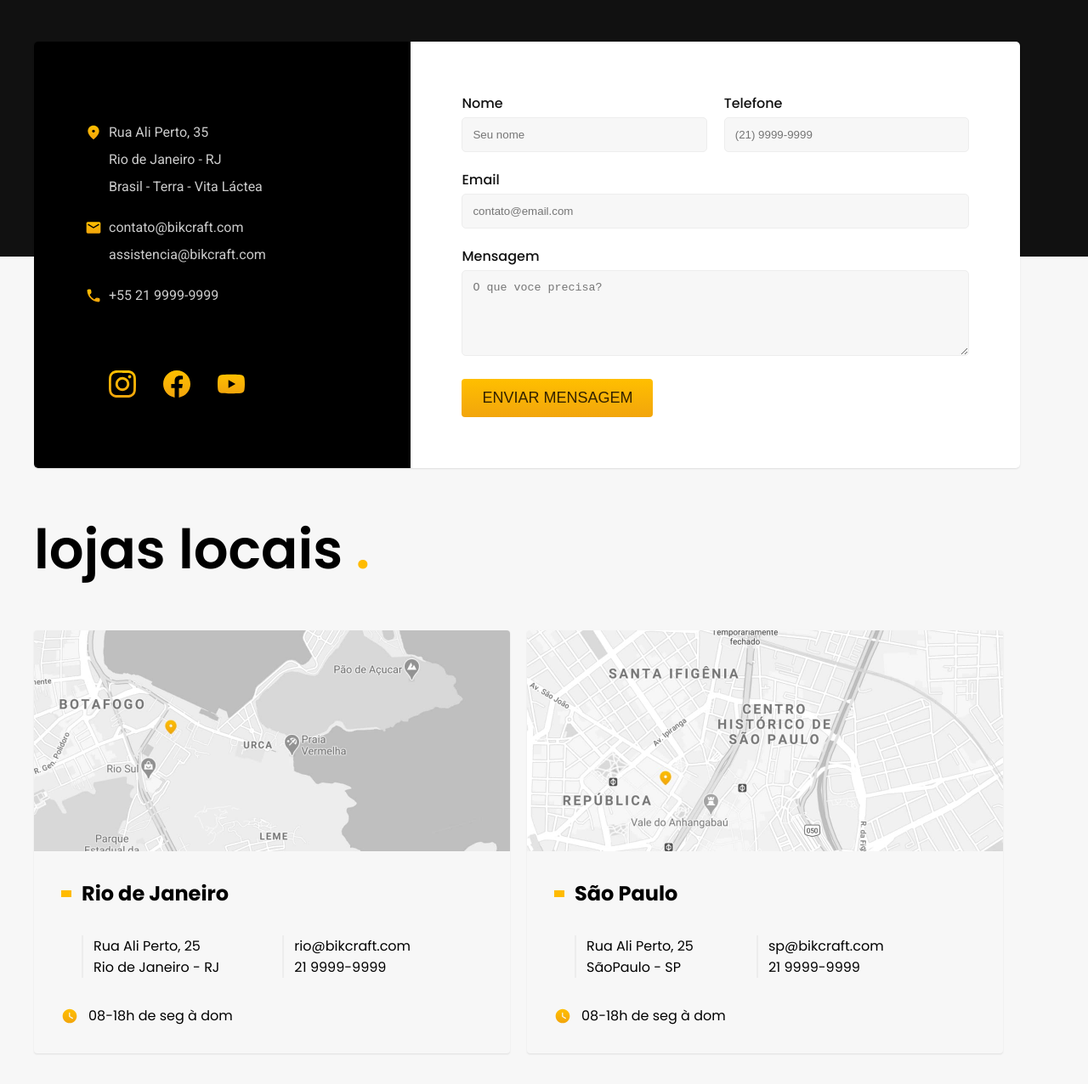
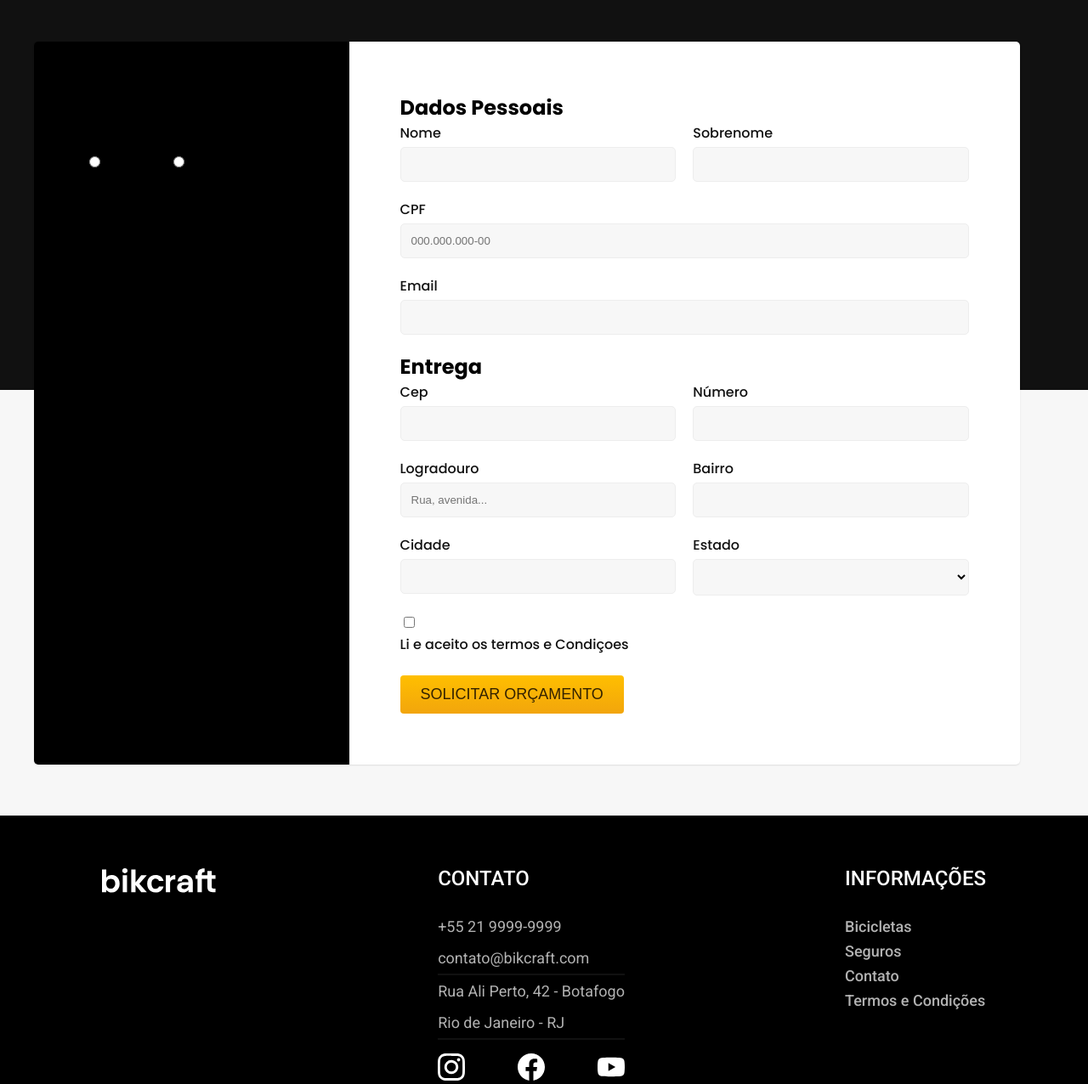
Before and after one commit to vanessa-dev/projeto-bicicleta, a plain HTML site: page orcamento.html in a window 1280 px wide. Shown: the part 264-1540 px from the top of the page at 85% size. Drawn offline with Linux system fonts and the light colour scheme.

Commit message:
comecando a estrutura da selcao de opcoess

```diff
--- a/css/contato/contato.css
+++ b/css/contato/contato.css
@@ -84,7 +84,9 @@
   padding-bottom: 20px;
 }
 
-.contato-form input,
+.contato-form input[type="text"],
+.contato-form input[type="email"],
+.contato-form select,
 .contato-form textarea {
   outline: none;
   width: 100%;
--- a/orcamento.html
+++ b/orcamento.html
@@ -12,7 +12,7 @@
   <link href="https://fonts.googleapis.com/css2?family=Poppins:wght@400;500;600;700&family=Roboto:ital,wght@0,400;0,500;1,700&display=swap" rel="stylesheet">
   <link href="https://fonts.googleapis.com/css2?family=Merriweather:ital,wght@1,900&display=swap" rel="stylesheet">
 </head>
-<body id="contato">
+<body id="orcamento">
   <header class="header-bg">
     <div class="header-conteudo">
       <a href="./"><img src="img/bikcraft.svg" width="136" height="32" alt="Bicicleta Eletica"/></a>
@@ -35,92 +35,75 @@
     <section class="contato-bg">
       <div class="contato-conteudo container">
         <div class="contato-endereco">
-          <h2>Loja Online</h2>
-          <div class="lista-rua">
-            <p>Rua Ali Perto, 35</p>
-            <p>Rio de Janeiro - RJ</p>
-            <p>Brasil - Terra - Vita Láctea</p>
-          </div>
-          <div class="lista-contato">
-            <a href="mailto:contato@bikcraft.com">contato@bikcraft.com</a>
-            <a href="mailto:assistencia@bikcraft.com">assistencia@bikcraft.com</a>
-          </div>
-          <div class="telefone">
-            <a href="tel:+552199999999">+55 21 9999-9999</a>
-          </div>
-          <div class="contato-redes">
-            <a href="./">
-              <img src="./img/redes/instagram-p.svg" alt="Instagram">
-            </a>
-            <a href="./">
-              <img src="./img/redes/facebook-p.svg" alt="Facebook">
-            </a>
-            <a href="./">
-              <img src="./img/redes/youtube-p.svg" alt="Youtube">
-            </a>
-          </div>
+         <h2>Bickcraft ou Seguro ?</h2>
+         <input type="radio" name="tipo" id="bikcraft">
+         <label for="bickcraft">Bickcraft</label>
+         <input type="radio" name="tipo" id="seguro">
+         <label for="seguro">Seguro</label>
         </div>
         <div class="contato-form">
           <form>
+            <h2>Dados Pessoais</h2>
             <div class="flex">
               <div>
                 <label for="nome">Nome</label>
-                <input type="text" id="nome" name="nome" placeholder="Seu nome" />
+                <input type="text" id="nome" name="nome"/>
               </div>
               <div>
-                <label for="telefone">Telefone</label>
-                <input type="text" id="telefone" name="telefone" placeholder="(21) 9999-9999" />
+                <label for="sobrenome">Sobrenome</label>
+                <input type="text" id="sobrenome" name="sobrenome" />
               </div>
             </div>
             <div>
-              <label for="email">Email</label>
-              <input type="text" id="email" name="email" placeholder="contato@email.com" />
+              <label for="cpf">CPF</label>
+              <input type="text" id="cpf" name="cpf" placeholder="000.000.000-00" />
             </div>
             <div>
-              <label for="mensagem">Mensagem</label>
-              <textarea rows="5" type="text" id="mensagem" name="mensagem" placeholder="O que voce precisa?" ></textarea>
+              <label for="email">Email</label>
+              <input type="email" id="email" name="email"/>
             </div>
-            <button class="botao amarelo">Enviar mensagem</button>
-          </form>
-        </div>
-      </div>
-    </section>
-    <section class="mapa container">
-      <h2 class="texto-grande">lojas locais <span>.</span></h2>
-      <div class="mapa-conteudo flex">
-        <div class="mapa-item">
-          <img src="img/lojas/rj.jpg" alt="Mapa do Rj">
-          <div class="mapa-descricao">
-            <h2>Rio de Janeiro</h2>
-            <div class="flex ruas">
+            <h2>Entrega</h2>
+            <div class="flex">
               <div>
-                <p>Rua Ali Perto, 25</p>
-                <p>Rio de Janeiro - RJ</p>
+                <label for="cep">Cep</label>
+                <input type="text" id="cep" name="cep"/>
               </div>
               <div>
-                <p>rio@bikcraft.com</p>
-                <p>21 9999-9999</p>
+                <label for="numero">Número</label>
+                <input type="text" id="numero" name="numero" />
               </div>
             </div>
-            <p>08-18h de seg à dom</p>
-          </div>
-        </div>
-        <div class="mapa-item">
-          <img src="img/lojas/sp.jpg" alt="Mapa do Rj">
-          <div class="mapa-descricao">
-            <h2>São Paulo</h2>
-            <div class="ruas flex">
+            <div class="flex">
               <div>
-                <p>Rua Ali Perto, 25</p>
-                <p>SãoPaulo - SP</p>
+                <label for="logradouro">Logradouro</label>
+                <input type="text" id="logradouro" name="logradouro" placeholder="Rua, avenida..."/>
               </div>
               <div>
-                <p>sp@bikcraft.com</p>
-                <p>21 9999-9999</p>
+                <label for="bairro">Bairro</label>
+                <input type="text" id="bairro" name="bairro" />
               </div>
             </div>
-            <p>08-18h de seg à dom</p>
-          </div>
+            <div class="flex">
+              <div>
+                <label for="cidade">Cidade</label>
+                <input type="text" id="cidade" name="cidade"/>
+              </div>
+              <div>
+                <label for="estado">Estado</label>
+                <select name="estado" id="estado">
+                  <option value=""></option>
+                  <option value="SP">São Paulo</option>
+                  <option value="MG">Minas Gerais</option>
+                  <option value="RJ">Rio de Janeiro</option>
+                </select>
+              </div>
+            </div>
+            <div>
+              <input type="checkbox" id="termos" name="termos"/>
+              <label for="termos">Li e aceito os termos e Condiçoes</label>
+            </div>
+            <button class="botao amarelo">Solicitar Orçamento</button>
+          </form>
         </div>
       </div>
     </section>
```
Also changed, not shown: index.html (+4 -4 lines).
